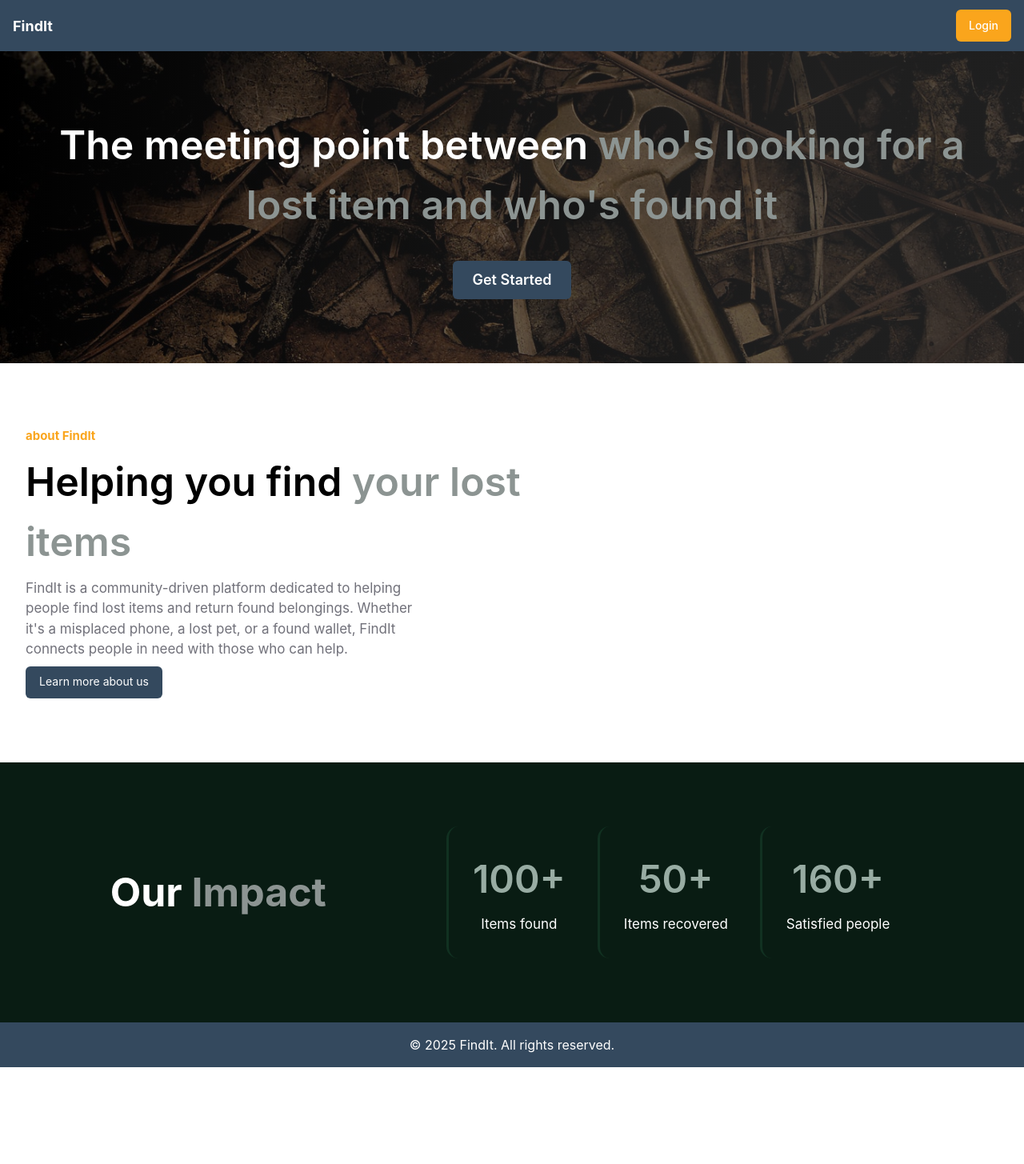
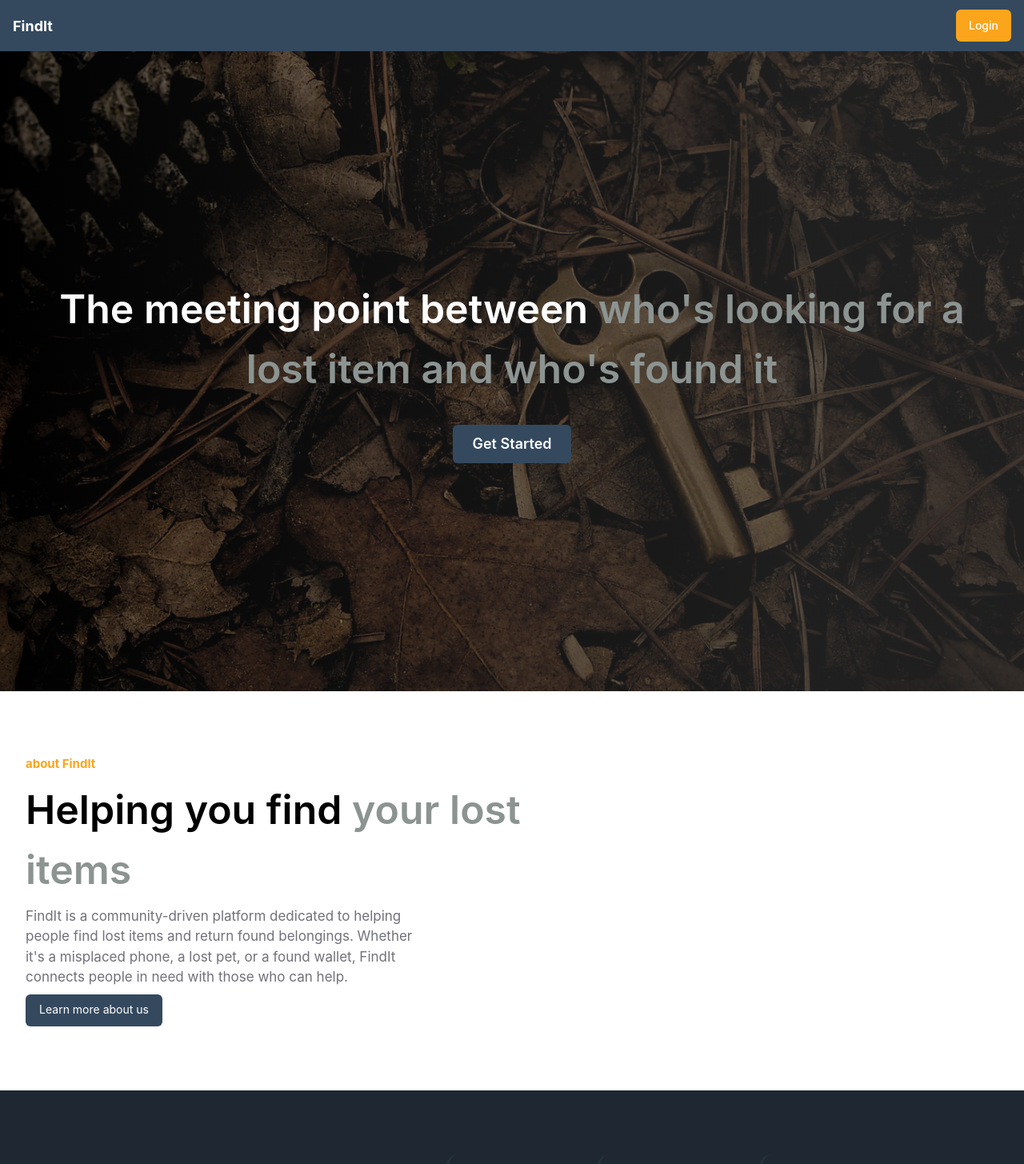
Before and after one commit to udogri/FindIt, a React (Vite) app: page / in a window 1280 px wide. Shown: the top 1455 px of the page at 80% size. Before the commit the page ends 1334 px from the top, so only its background shows below. Built offline with nearby package versions, Linux system fonts and the light colour scheme.

Commit message:
landing page updates

```diff
--- a/src/App.jsx
+++ b/src/App.jsx
@@ -11,7 +11,7 @@ import LoginSignup from './pages/LoginSignup';
 
 function App() {
   const location = useLocation();
-  const hideHeaderRoutes = ['/']; // Add other routes if you want to hide header elsewhere too
+  const hideHeaderRoutes = ['/', '/login/signup' ]; // Add other routes if you want to hide header elsewhere too
 
   return (
     <Flex direction="column" minHeight="100vh">
--- a/src/pages/LandingPage.jsx
+++ b/src/pages/LandingPage.jsx
@@ -35,6 +35,7 @@ export default function LandingPage() {
         bgPosition="center"
         bgRepeat="no-repeat"
         bgSize="cover"
+        minHeight="100vh"
         color="white"
       >
         <Text fontSize={{ base: "30px", md: "50px" }} fontWeight="600">
@@ -99,7 +100,7 @@ export default function LandingPage() {
       </Flex>
 
       {/* Impact Section */}
-      <Box bg="#091C13" textAlign="center" py="80px" px={{ base: "30px", md: "60px" }} color="white">
+      <Box bg="#1f2832" textAlign="center" py="80px" px={{ base: "30px", md: "60px" }} color="white">
         <Box display={{ base: "grid", md: "flex" }} justifyContent="center" alignItems="center">
           <Text
             fontSize={{ base: "20px", md: "30px", lg: "50px" }}
@@ -123,7 +124,7 @@ export default function LandingPage() {
                 <VStack
                   key={idx}
                   borderRadius="15px"
-                  borderLeft="3px solid #39996B29"
+                  borderLeft="3px solid #27333f"
                   p="30px"
                   mb={{ base: "20px", md: "0" }}
                 >
--- a/src/pages/LoginSignup.jsx
+++ b/src/pages/LoginSignup.jsx
@@ -62,6 +62,7 @@ const LoginSignup = () => {
 
   return (
     <Box minH="100vh" display="flex" alignItems="center" justifyContent="center" bg="gray.50">
+    {/* <text>FindIt</text> */}
       <VStack spacing={4} p={6} boxShadow="md" bg="white" borderRadius="md" width="sm">
         <Heading>{isSignup ? 'Sign Up' : 'Log In'}</Heading>
 
```
